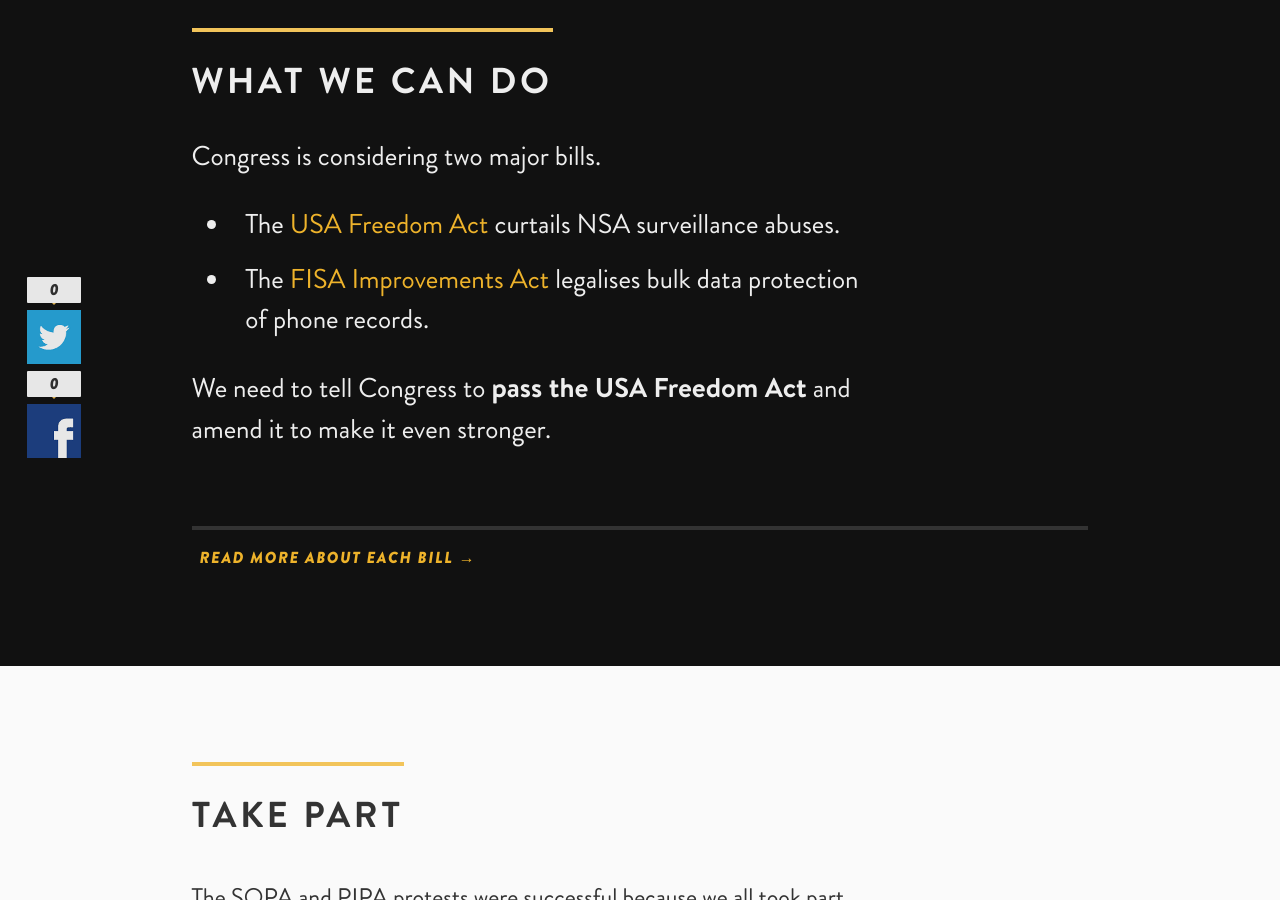
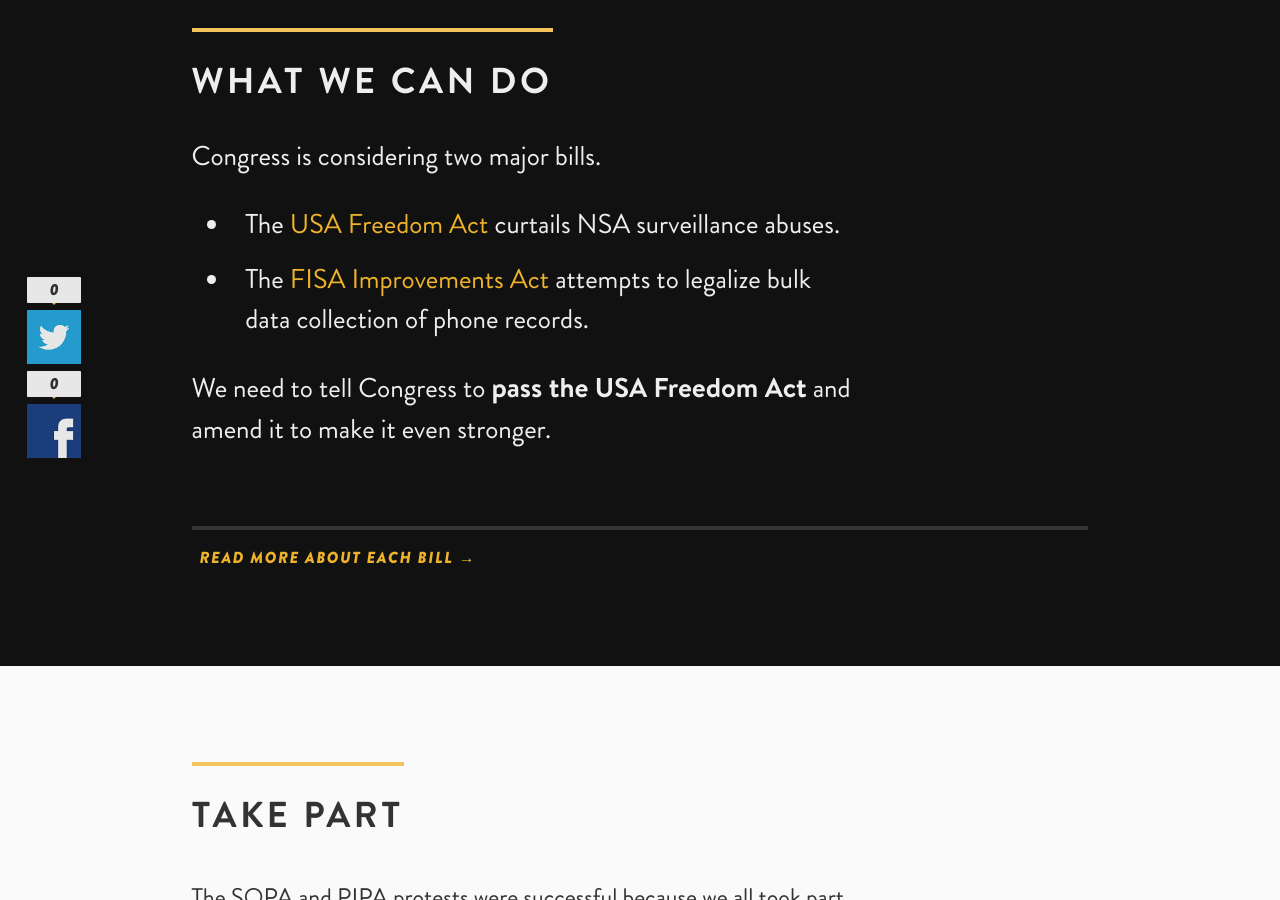
Before and after one commit to tfrce/thedaywefightback, a Jekyll site: the page built from index.html, in a window 1280 px wide and 900 px high, scrolled down 2238 px. Built offline with Jekyll 4.4.1, drawn with Linux system fonts in a browser that asks for light colours; Markdown is read by kramdown in place of the engine named in the settings; comment, search, counter and statistics services are not loaded.

Commit message:
fix to site.

```diff
--- a/_layouts/home.html
+++ b/_layouts/home.html
@@ -152,7 +152,7 @@
 					<p>Congress is considering two major bills.</p>
 					<ul>
 						<li>The <a href="http://sensenbrenner.house.gov/legislation/theusafreedomact.htm">USA Freedom Act</a> curtails NSA surveillance abuses.</li>
-						<li>The <a href="https://www.govtrack.us/congress/bills/113/s1631/text">FISA Improvements Act</a> legalises bulk data protection of phone records.</li>
+						<li>The <a href="https://www.govtrack.us/congress/bills/113/s1631/text">FISA Improvements Act</a> attempts to legalize bulk data collection of phone records.</li>
 					</ul>
 					<p>We need to tell Congress to <strong>pass the USA Freedom Act</strong> and amend it to make it even stronger.</p>
 				</article>
```
